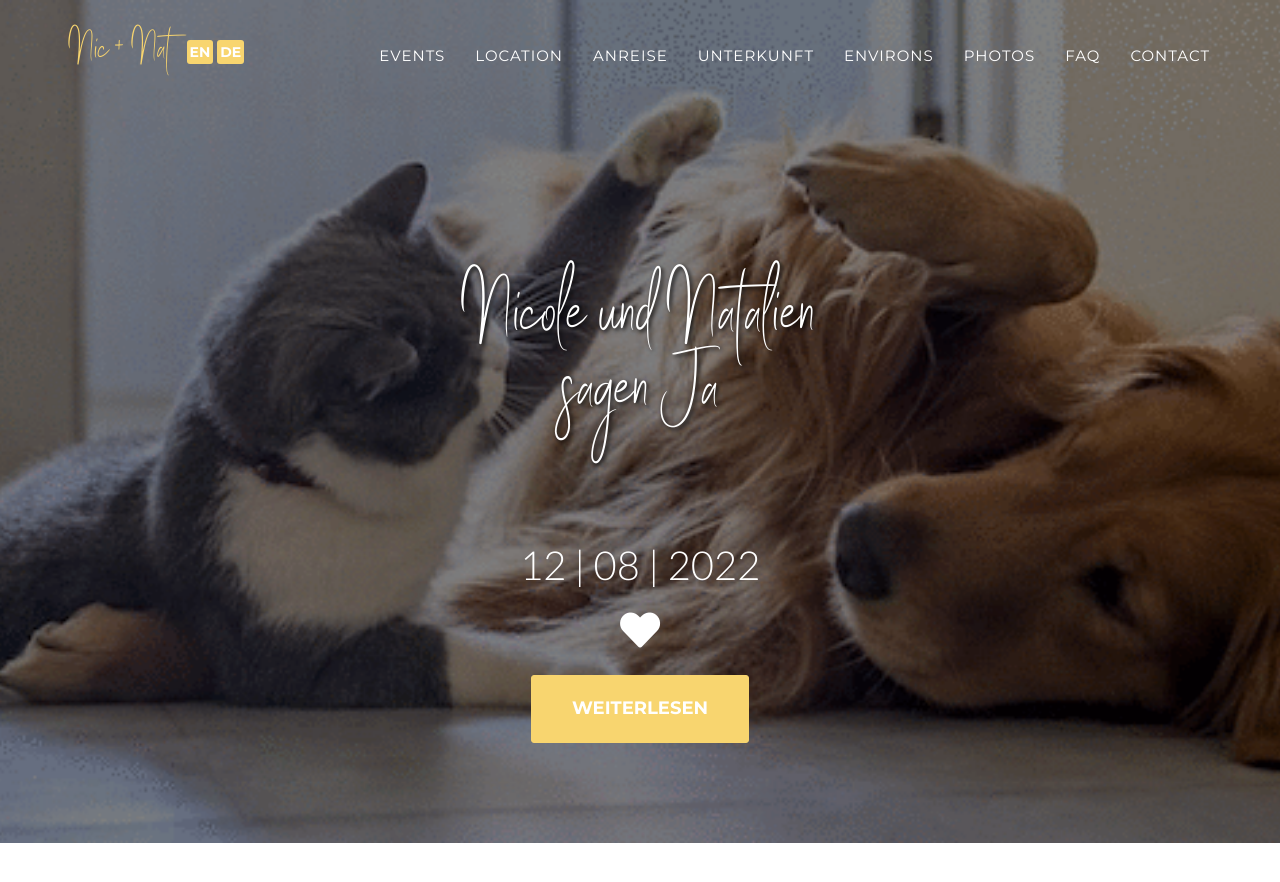
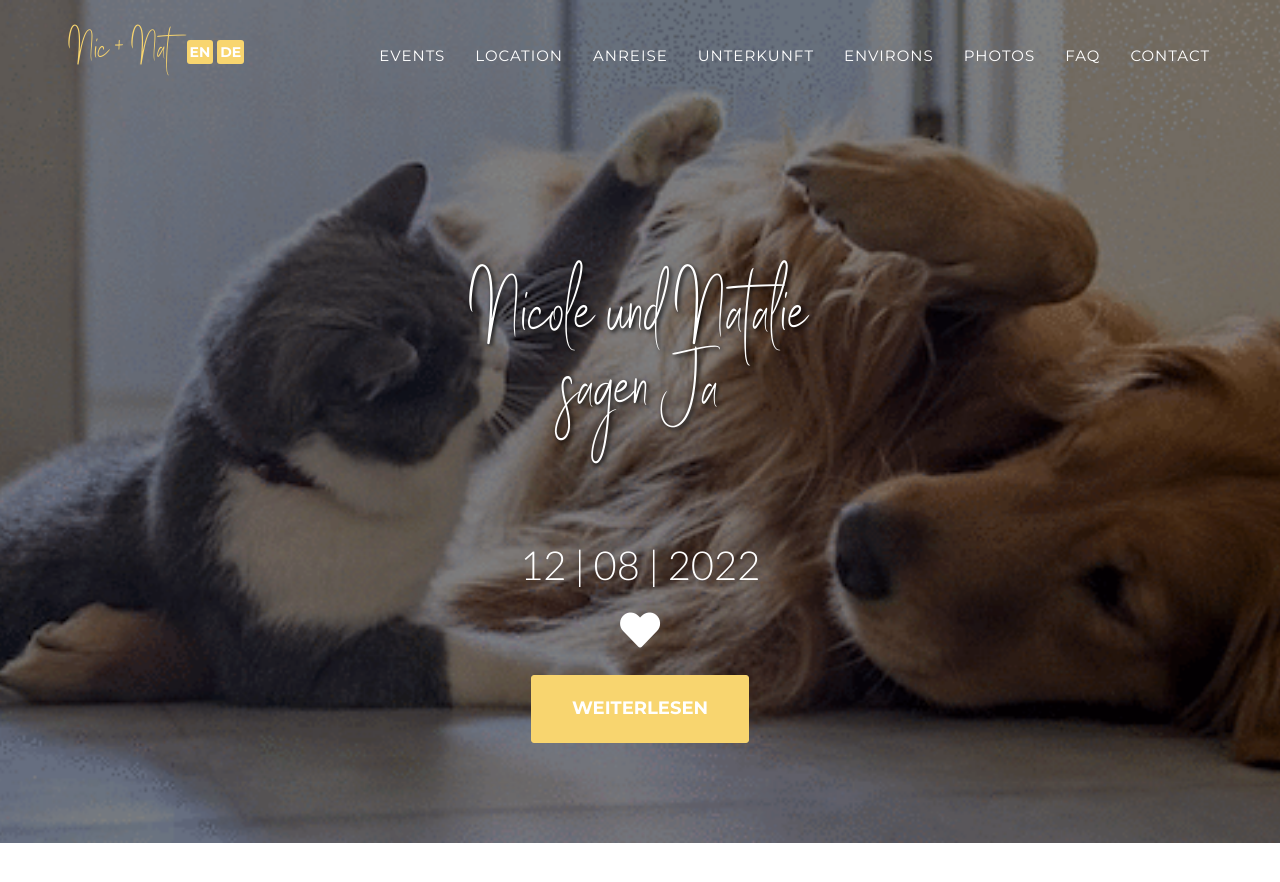
Before and after one commit to nic-nat/wedding, a Jekyll site: the page built from _fr_pages/index.html, in a window 1280 px wide and 900 px high. Shown: the top 882 px of the window. Built offline with Jekyll 4.4.1, drawn with Linux system fonts in a browser that asks for light colours; some web fonts are replaced.

Commit message:
Update header.html

```diff
--- a/_includes/fr_data/header.html
+++ b/_includes/fr_data/header.html
@@ -56,7 +56,7 @@
 <header>
     <div class="container">
         <div class="intro-text">
-            <div class="intro-heading">Nicole und Natalien<br>sagen Ja</div>
+            <div class="intro-heading">Nicole und Natalie<br>sagen Ja</div>
             <div class="intro-lead-in">12 | 08 | 2022</div>
             <div class="intro-lead-in"> <i class="fas fa-heart"></i> </div>
             <a href="#events" class="page-scroll btn btn-xl">Weiterlesen</a>
```
